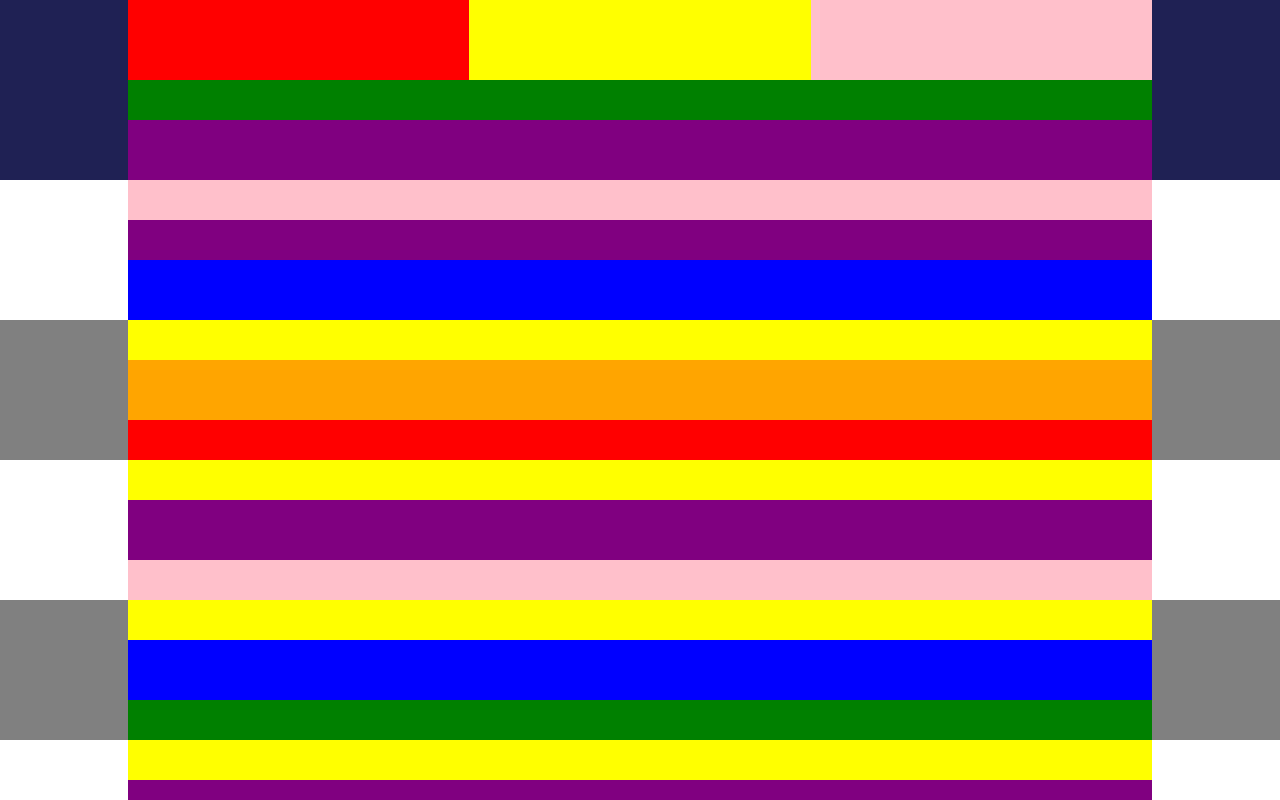
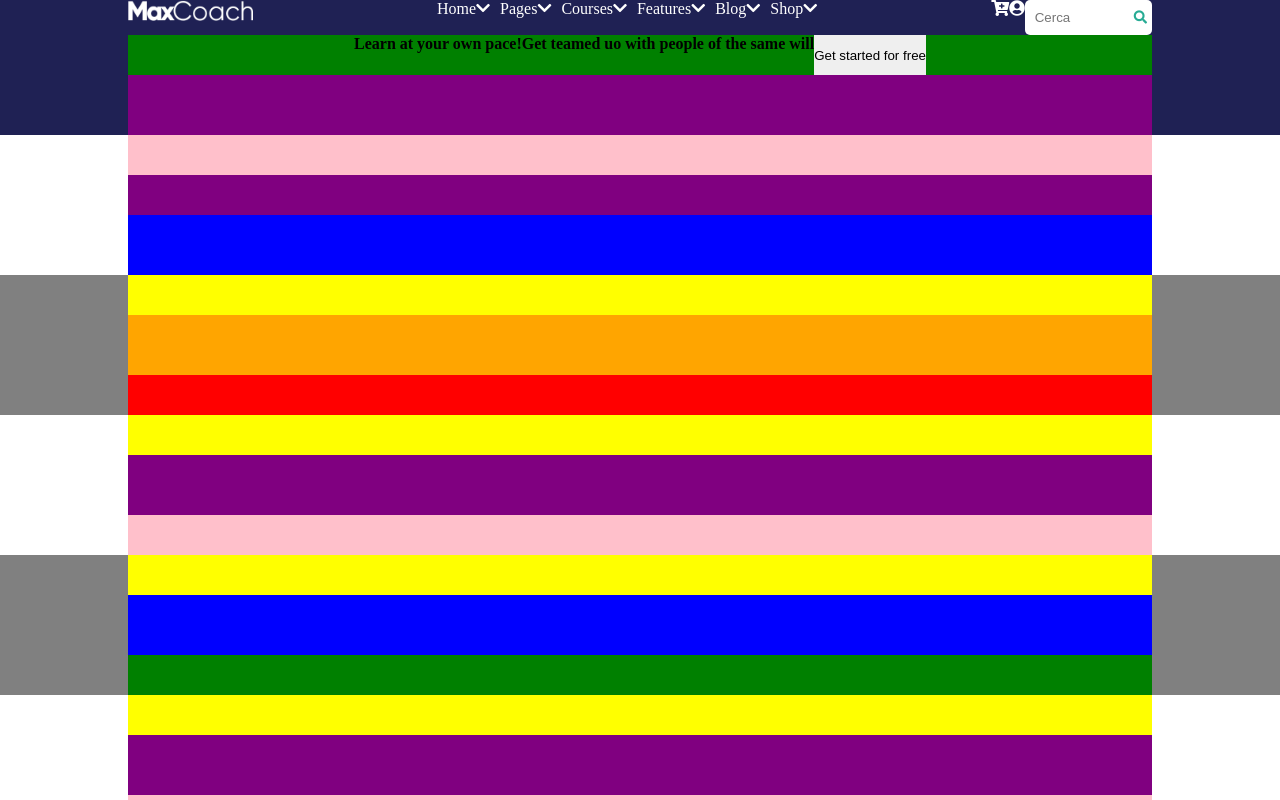
Before and after one commit to erjonlusha/proj-html-vuejs, a plain HTML site: page index.html in a window 1280 px wide. Shown: the top 800 px of the page. Drawn offline with nearby package versions, Linux system fonts and the light colour scheme.

Commit message:
creato menu utilizzando Vuejs

```diff
--- a/assets/css/style.css
+++ b/assets/css/style.css
@@ -4,7 +4,7 @@
     box-sizing: border-box;
 }
 /* Utlity */
-
+.tx_capitalize{text-transform:capitalize;}
     /* Colori */
         /* color cube */
         .white{color: white;} .bg_white{color: white;}
@@ -15,8 +15,41 @@
 
     /* Margin */
     /* Padding */
+#app{width: 100%;}
 /* Header */
-#app{width: 100%;}
+/* .logo{width: 250px;} */
+.logo>img{width: 125px;}
+.menu{
+    padding-left: 10px;
+    color: white;
+}
+.option{
+    width: 100%;
+}
+.options>i.fas {
+    color: white;
+}
+.search{
+    padding: 5px;
+    border-radius: 5px;
+    background-color: white;
+}
+.search>input, .search_button {
+    background-color: white;
+}
+.search>input{
+    padding: 5px;
+    border-top-left-radius: 5px;
+    border-bottom-left-radius: 5px;
+    width: 100px;
+}
+.search_button {
+    color: #27ab94;
+    border-top-right-radius: 5px;
+    border-bottom-right-radius: 5px;
+}
+input:focus, button:focus {outline: none;}
+.search>input, button{border: none;}
 /* Main */
 .vw80{width: 80vw;}
 .f_column{
@@ -48,7 +81,10 @@
     .h_50{height: 60px;
     width: 100%;
 }
-    .container{
+.d_flex{
+    display: flex;
+    justify-content: space-between;}
+.container{
         display: flex;
         justify-content: center;
     }
--- a/assets/js/main.js
+++ b/assets/js/main.js
@@ -3,7 +3,10 @@
 
 let app = new Vue ({
 	el: "#app",
-    data : {},
+    data : {
+        menu:['home', 'pages', 'courses', 'features', 'blog', 'shop'],
+        logo:'assets/img/light-logo.png'
+    },
     mounted () {},
     methods:{}
 
--- a/index.html
+++ b/index.html
@@ -12,18 +12,31 @@
     <div id="app">
         <!-- Crea struttura -->
         <header>
-            <nav class="h_80 bg_blue_port_gore container">
-                <div class="container vw80">
+            <nav class="bg_blue_port_gore container">
+                <div class="d_flex vw80">
                     <!-- Barra navigazione con 3 div rispettivamente .logo+.menu+.options -->
-                    <div class="logo h_27 red"></div>
-                    <div class="menu h_27 yellow"></div>
-                    <div class="options h_27 pink"></div>
+                    <div class="logo"><img :src="logo" alt=""></div>
+                    <div class="d_flex">
+                        <div v-for="item in menu" class="menu tx_capitalize">{{item}}<i class="fas fa-chevron-down"></i></div>
+                    </div>
+                    <div class="options d_flex">
+                        <i class="fas fa-cart-plus"></i>
+                        <i class="fas fa-user-circle"></i>
+                        <div class="search">
+                            <input v-model="search" type="text" placeholder="Cerca">
+                            <button class="search_button"><i class="fa fa-search"></i></button>
+                        </div>
+                    </div>
                 </div>
             </nav>
             <div class=" bg_blue_port_gore container">
                 <div class="container hero  vw80 f_column">
                     <!-- Sfondo hero su più livelli di cui 3onde z-negativo con 2 div rispettivamente .hero_text+.hero_image -->
-                    <div class="hero_text container green h_30"></div>
+                    <div class="hero_text container green h_30">
+                        <strong>Learn at your own pace!</strong>
+                        <h4>Get teamed uo with people of the same will</h4>
+                        <button>Get started for free</button>
+                    </div>
                     <div class="hero_image container purple h_50">
                         <!-- 3div rispettivamente .hero_left+.hero_center+.hero_right -->
                     </div>
```
